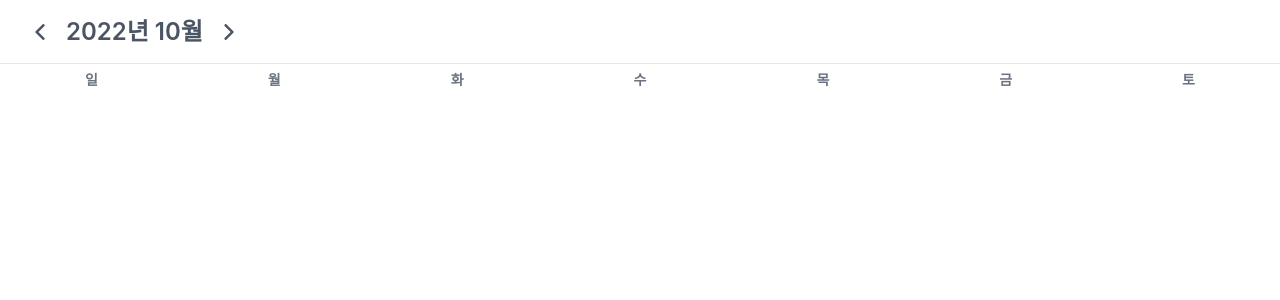
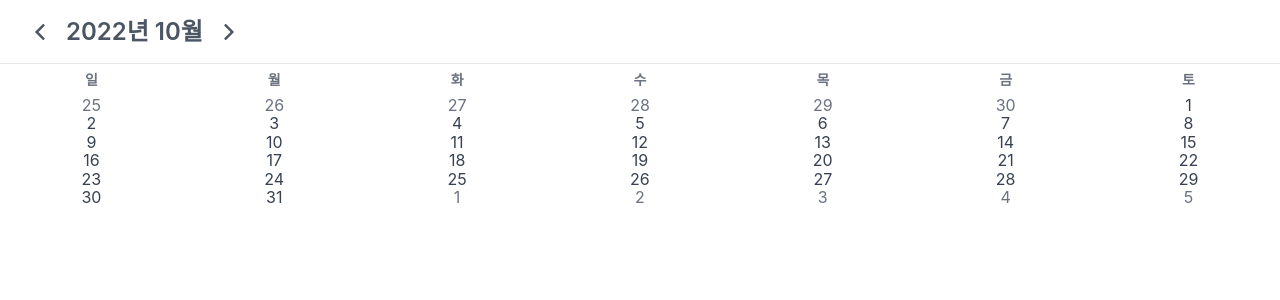
Before and after one commit to sihyun-mity/calendar-todolist, a React (Create React App) app: page / in a window 1280 px wide. Shown: the top 300 px of the page. Built offline with nearby package versions, Linux system fonts and the light colour scheme; a web font is replaced by a local one.

Commit message:
캘린더 렌더링 View Height 계산 로직 추가

```diff
--- a/src/App.tsx
+++ b/src/App.tsx
@@ -1,11 +1,28 @@
+import { useRecoilState } from 'recoil';
 import styled from 'styled-components';
 import { Calendar, Header, Todo } from './components';
+import { useMountEffect } from './hooks';
+import { viewHeight } from './stores';
+import { optimizeEvent } from './utils';
 
 const App = (): JSX.Element => {
+  const [vh, setVh] = useRecoilState(viewHeight);
+
+  const calculateViewHeight = (): void => setVh(window.innerHeight * 0.01);
+
+  useMountEffect(() => {
+    calculateViewHeight();
+    window.addEventListener('resize', optimizeEvent(calculateViewHeight));
+
+    return () => {
+      window.removeEventListener('resize', optimizeEvent(calculateViewHeight));
+    };
+  });
+
   return (
     <Box>
       <Header />
-      <Content>
+      <Content vh={vh}>
         <Calendar />
         <Todo />
       </Content>
@@ -20,7 +37,8 @@ const Box = styled.main`
   flex-direction: column;
 `;
 
-const Content = styled.section`
+const Content = styled.section<{ vh: number }>`
+  height: ${(props) => `${props.vh * 100 - 64 + 'px'}`};
   display: flex;
   margin-top: 64px;
 `;
--- a/src/components/Calendar.tsx
+++ b/src/components/Calendar.tsx
@@ -4,12 +4,24 @@ import Days from './Days';
 
 const Calendar = (): JSX.Element => {
   const calendar = useCalendar();
-
-  console.log(calendar.get());
+  const prev = calendar.getPrev();
+  const now = calendar.getNow();
+  const next = calendar.getNext();
 
   return (
     <Box>
       <Days />
+      <Board>
+        {prev.map((ele, idx) => (
+          <PrevItem key={idx}>{ele}</PrevItem>
+        ))}
+        {now.map((ele, idx) => (
+          <NowItem key={idx}>{ele}</NowItem>
+        ))}
+        {next.map((ele, idx) => (
+          <NextItem key={idx}>{ele}</NextItem>
+        ))}
+      </Board>
     </Box>
   );
 };
@@ -21,3 +33,25 @@ const Box = styled.article`
   display: flex;
   flex-direction: column;
 `;
+
+const Board = styled.div`
+  display: flex;
+  flex-wrap: wrap;
+`;
+
+const Item = styled.div`
+  width: calc(100% / 7);
+  text-align: center;
+`;
+
+const PrevItem = styled(Item)`
+  color: ${({ theme }) => theme.color['grey-500']};
+`;
+
+const NowItem = styled(Item)`
+  color: ${({ theme }) => theme.color['grey-700']};
+`;
+
+const NextItem = styled(Item)`
+  color: ${({ theme }) => theme.color['grey-500']};
+`;
--- a/src/components/Header.tsx
+++ b/src/components/Header.tsx
@@ -54,6 +54,7 @@ const Box = styled.header`
   height: 64px;
   position: fixed;
   top: 0;
+  background-color: #fff;
   border-bottom: 1px solid ${({ theme }) => theme.color['grey-200']};
   box-sizing: border-box;
 `;
--- a/src/stores/atoms.ts
+++ b/src/stores/atoms.ts
@@ -1,4 +1,9 @@
 import { atom } from 'recoil';
+
+export const viewHeight = atom<number>({
+  key: 'viewHeight',
+  default: window.innerHeight * 0.01,
+});
 
 export const date = atom<Date>({
   key: 'date',
--- /dev/null
+++ b/src/utils/index.ts
@@ -0,0 +1 @@
+export { default as optimizeEvent } from './optimizeEvent';
--- /dev/null
+++ b/src/utils/optimizeEvent.ts
@@ -0,0 +1,13 @@
+export default function optimizeEvent(callback: () => void): () => void {
+  let ticking: boolean = false;
+
+  return () => {
+    if (!ticking) {
+      ticking = true;
+      requestAnimationFrame(() => {
+        callback();
+        ticking = false;
+      });
+    }
+  };
+}
```
